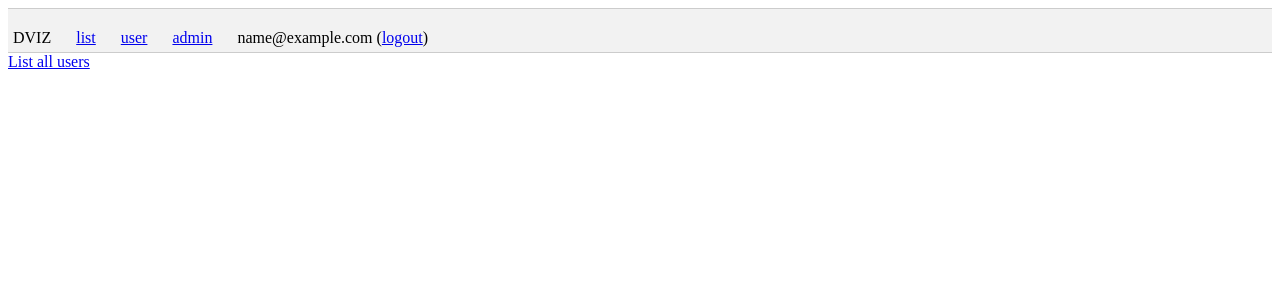
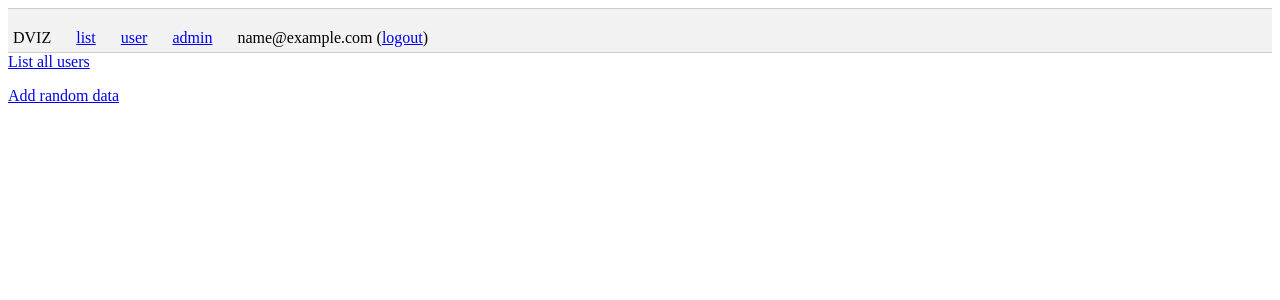
Before and after one commit to kberg/dviz, a Python web app: template templates/admin.html in a window 1280 px wide. Shown: the top 300 px of the page. Run offline with Jinja, Linux system fonts and the light colour scheme; the template is opened without the code that fills it: most values are stand-ins (such as "Sample title", 1, 10 or a date in 2020).

Commit message:
added link to populate random data

```diff
--- a/templates/admin.html
+++ b/templates/admin.html
@@ -3,5 +3,7 @@
 {% endblock %}
 
 {% block content %}
-<a href="admin/users">List all users</a>
+<a href="/admin/users">List all users</a>
+<p>
+<a href="/random">Add random data</a>
 {% endblock %}
```
